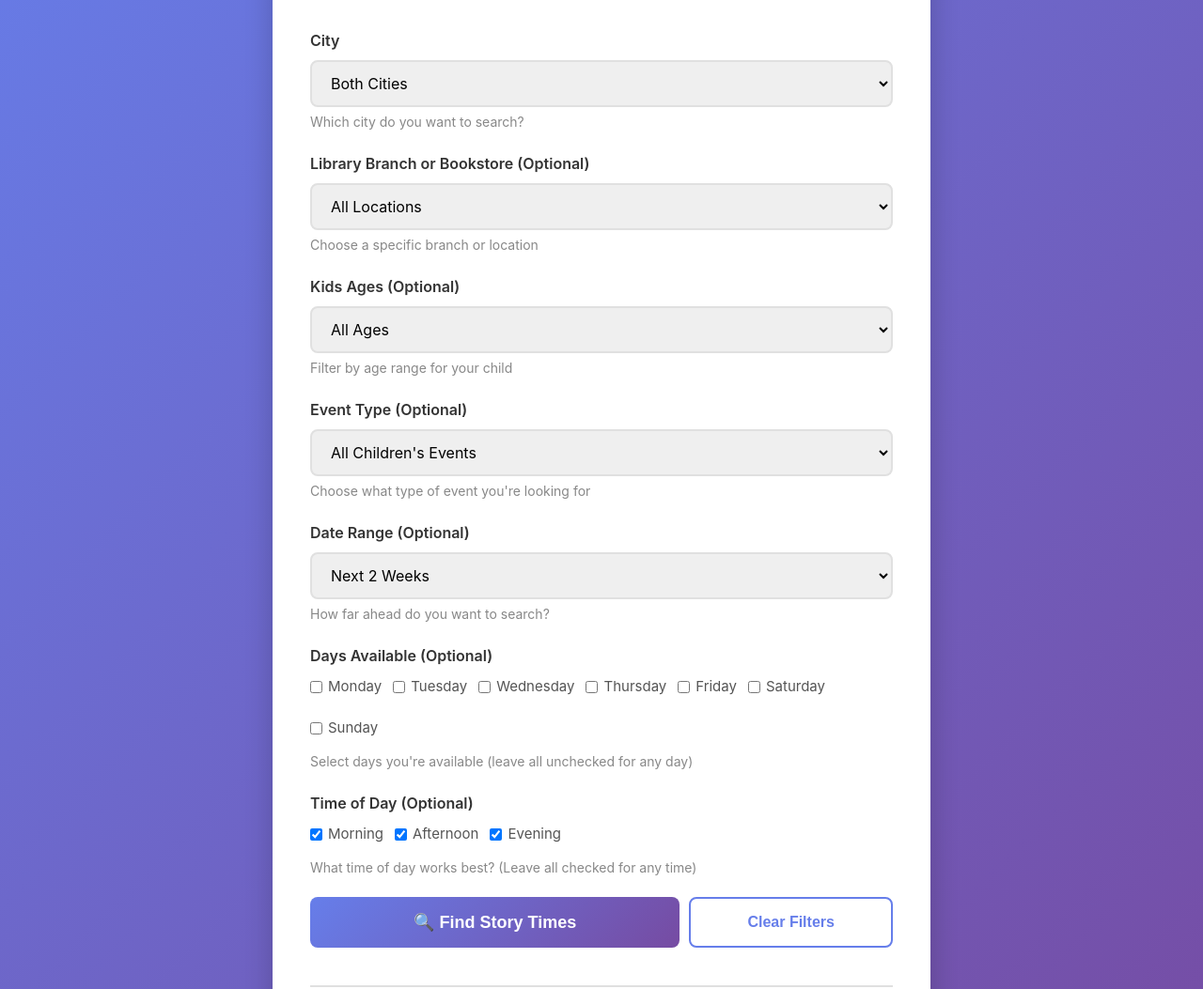
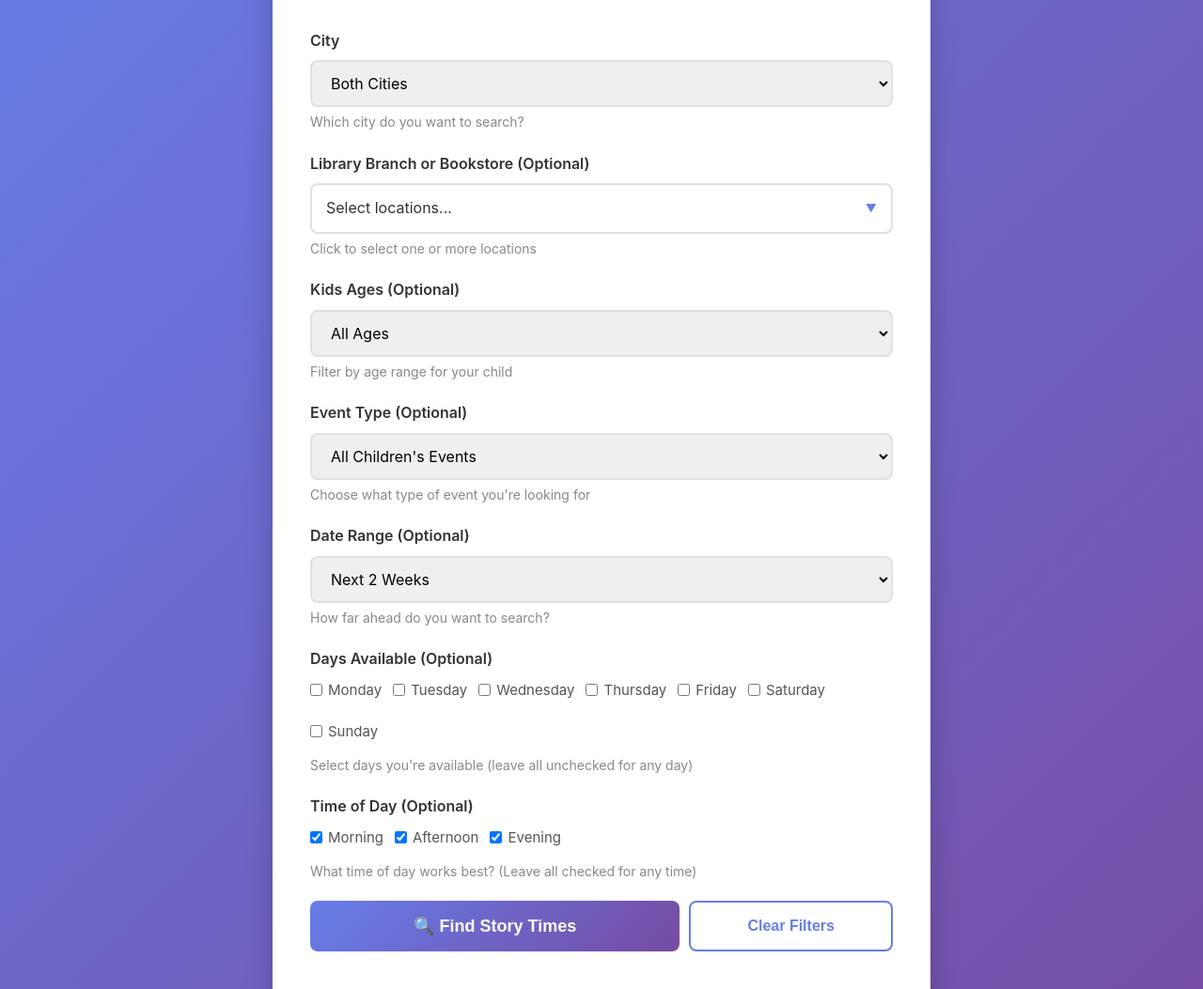
Before and after one commit to mailinhhoang41/story-time-locator, a Flask app: page / in a window 1280 px wide. Shown: the part 211-1264 px from the top of the page at 94% size. Run offline with Flask 3, Linux system fonts and the light colour scheme.

Commit message:
Add custom multi-select dropdown with checkboxes for branch filter
- Replace native multi-select with custom dropdown component
- Sleek dropdown that opens to show checkboxes for each branch
- Grouped by neighborhoods with visual section headers
- Dynamic text display: shows count or branch name based on selections
- Click outside to close dropdown
- Full multi-select functionality - select as many branches as needed
- Improved UX: looks professional and is intuitive to use

Backend changes:
- Updated to handle 'branches' array instead of single 'branch'
- filter_by_branches() function supports multiple branch filtering

🤖 Generated with [Claude Code](https://claude.com/claude-code)

Co-Authored-By: Claude <noreply@anthropic.com>

```diff
--- a/app.py
+++ b/app.py
@@ -117,7 +117,7 @@ def search():
         # The frontend sends these as JSON in the request body
         data = request.get_json()
         city = data.get('city', 'both')  # 'jersey_city', 'hoboken', or 'both'
-        branch = data.get('branch', '')  # Specific branch/location filter
+        branches = data.get('branches', [])  # List of selected branches (multi-select)
         kids_ages = data.get('kids_ages', '')
         days_preference = data.get('days', [])  # List of selected days
         date_range = data.get('date_range', 'all')  # 'week', '2weeks', 'month', 'all'
@@ -158,9 +158,9 @@ def search():
         if date_range != 'all':
             events = filter_by_date_range(events, date_range)
 
-        # Filter by branch/location if specified
-        if branch:
-            events = filter_by_branch(events, branch)
+        # Filter by branch/location if specified (multi-select)
+        if branches:
+            events = filter_by_branches(events, branches)
 
         # Filter by age range if specified
         # Age format: "0-2", "3-5", "6-11", etc.
@@ -550,18 +550,18 @@ def filter_by_date_range(events, date_range):
     return filtered
 
 
-def filter_by_branch(events, branch):
+def filter_by_branches(events, branches):
     """
-    Filter events by specific branch or location
+    Filter events by multiple branches or locations (multi-select)
 
     Args:
         events: List of event dictionaries
-        branch: String - the branch name to filter by
+        branches: List of branch names to filter by
 
     Returns:
-        Filtered list of events at the specified branch
+        Filtered list of events at any of the specified branches
     """
-    if not branch:
+    if not branches:
         return events
 
     filtered = []
@@ -573,9 +573,11 @@ def filter_by_branch(events, branch):
         if not event_branch:
             event_branch = event.get('location', '')
 
-        # Match if the branch name is contained in the event's branch/location
-        if branch.lower() in event_branch.lower():
-            filtered.append(event)
+        # Match if any of the selected branches match this event
+        for branch in branches:
+            if branch.lower() in event_branch.lower():
+                filtered.append(event)
+                break  # Don't add the same event multiple times
 
     return filtered
 
--- a/static/script.js
+++ b/static/script.js
@@ -50,7 +50,7 @@ document.addEventListener('DOMContentLoaded', function() {
         // Build request data
         const data = {
             city: formData.get('city'),
-            branch: formData.get('branch') || '',
+            branches: selectedBranches,  // Changed from 'branch' to 'branches' array
             kids_ages: formData.get('kids_ages') || '',
             venue_type: formData.get('venue_type') || 'all',
             event_type: formData.get('event_type') || 'all',
@@ -288,7 +288,23 @@ document.addEventListener('DOMContentLoaded', function() {
      * Handle city selection change - update branch options based on city
      */
     const citySelect = document.getElementById('city');
-    const branchSelect = document.getElementById('branch');
+    const branchDropdownHeader = document.getElementById('branchDropdownHeader');
+    const branchDropdownOptions = document.getElementById('branchDropdownOptions');
+    const branchSelectedText = document.getElementById('branchSelectedText');
+
+    // Track selected branches
+    let selectedBranches = [];
+
+    // Function to update the selected text display
+    function updateSelectedText() {
+        if (selectedBranches.length === 0) {
+            branchSelectedText.textContent = 'Select locations...';
+        } else if (selectedBranches.length === 1) {
+            branchSelectedText.textContent = selectedBranches[0];
+        } else {
+            branchSelectedText.textContent = `${selectedBranches.length} locations selected`;
+        }
+    }
 
     // Function to load branches for a given city
     async function loadBranches(city) {
@@ -315,29 +331,69 @@ document.addEventListener('DOMContentLoaded', function() {
             }
 
             // Clear existing options and rebuild
-            branchSelect.innerHTML = '<option value="">All Locations</option>';
+            branchDropdownOptions.innerHTML = '';
 
-            // Add branch options with optgroups
+            // Add branch options with groups and checkboxes
             allGroups.forEach(group => {
-                const optgroup = document.createElement('optgroup');
-                optgroup.label = group.label;
+                // Add group label
+                const groupLabel = document.createElement('div');
+                groupLabel.className = 'multiselect-group-label';
+                groupLabel.textContent = group.label;
+                branchDropdownOptions.appendChild(groupLabel);
 
+                // Add branches in this group
                 group.branches.forEach(branch => {
-                    const option = document.createElement('option');
-                    option.value = branch;
-                    option.textContent = branch;
-                    optgroup.appendChild(option);
+                    const optionDiv = document.createElement('div');
+                    optionDiv.className = 'multiselect-option';
+
+                    const checkbox = document.createElement('input');
+                    checkbox.type = 'checkbox';
+                    checkbox.id = `branch-${branch.replace(/\s+/g, '-')}`;
+                    checkbox.value = branch;
+                    checkbox.checked = selectedBranches.includes(branch);
+
+                    const label = document.createElement('label');
+                    label.htmlFor = checkbox.id;
+                    label.textContent = branch;
+
+                    // Handle checkbox change
+                    checkbox.addEventListener('change', function() {
+                        if (this.checked) {
+                            if (!selectedBranches.includes(branch)) {
+                                selectedBranches.push(branch);
+                            }
+                        } else {
+                            selectedBranches = selectedBranches.filter(b => b !== branch);
+                        }
+                        updateSelectedText();
+                    });
+
+                    optionDiv.appendChild(checkbox);
+                    optionDiv.appendChild(label);
+                    branchDropdownOptions.appendChild(optionDiv);
                 });
-
-                branchSelect.appendChild(optgroup);
             });
 
         } catch (err) {
             console.error('Failed to load branches:', err);
-            // Keep the dropdown but show just "All Locations"
-            branchSelect.innerHTML = '<option value="">All Locations</option>';
+            branchDropdownOptions.innerHTML = '';
         }
     }
+
+    // Toggle dropdown open/close
+    branchDropdownHeader.addEventListener('click', function() {
+        const isOpen = branchDropdownOptions.style.display === 'block';
+        branchDropdownOptions.style.display = isOpen ? 'none' : 'block';
+        branchDropdownHeader.classList.toggle('active', !isOpen);
+    });
+
+    // Close dropdown when clicking outside
+    document.addEventListener('click', function(event) {
+        if (!event.target.closest('.custom-multiselect')) {
+            branchDropdownOptions.style.display = 'none';
+            branchDropdownHeader.classList.remove('active');
+        }
+    });
 
     // Load branches on page load (default is "both" cities)
     loadBranches('both');
@@ -345,9 +401,9 @@ document.addEventListener('DOMContentLoaded', function() {
     // Update branches when city selection changes
     citySelect.addEventListener('change', async function() {
         const selectedCity = citySelect.value;
+        selectedBranches = []; // Clear selections
+        updateSelectedText();
         await loadBranches(selectedCity);
-        // Reset branch selection when city changes
-        branchSelect.value = '';
     });
 
     /**
@@ -364,7 +420,8 @@ document.addEventListener('DOMContentLoaded', function() {
             document.getElementById('date_range').value = '2weeks';
 
             // Reset branch filter and reload all branches
-            branchSelect.value = '';
+            selectedBranches = [];
+            updateSelectedText();
             loadBranches('both');
 
             // Uncheck all day checkboxes
--- a/static/style.css
+++ b/static/style.css
@@ -522,3 +522,91 @@ footer {
         width: 100%;
     }
 }
+
+/* ===== CUSTOM MULTI-SELECT DROPDOWN ===== */
+
+.custom-multiselect {
+    position: relative;
+    width: 100%;
+}
+
+.multiselect-header {
+    padding: 12px 15px;
+    border: 2px solid #e0e0e0;
+    border-radius: 8px;
+    background: white;
+    cursor: pointer;
+    display: flex;
+    justify-content: space-between;
+    align-items: center;
+    transition: all 0.3s ease;
+}
+
+.multiselect-header:hover {
+    border-color: #667eea;
+}
+
+.multiselect-header.active {
+    border-color: #667eea;
+    border-bottom-left-radius: 0;
+    border-bottom-right-radius: 0;
+}
+
+.dropdown-arrow {
+    transition: transform 0.3s ease;
+    color: #667eea;
+    font-size: 12px;
+}
+
+.multiselect-header.active .dropdown-arrow {
+    transform: rotate(180deg);
+}
+
+.multiselect-options {
+    position: absolute;
+    top: 100%;
+    left: 0;
+    right: 0;
+    background: white;
+    border: 2px solid #667eea;
+    border-top: none;
+    border-bottom-left-radius: 8px;
+    border-bottom-right-radius: 8px;
+    max-height: 300px;
+    overflow-y: auto;
+    z-index: 1000;
+    box-shadow: 0 4px 6px rgba(0, 0, 0, 0.1);
+}
+
+.multiselect-group-label {
+    padding: 8px 15px;
+    background: #f5f5f5;
+    font-weight: 600;
+    font-size: 12px;
+    color: #667eea;
+    text-transform: uppercase;
+    letter-spacing: 0.5px;
+}
+
+.multiselect-option {
+    padding: 10px 15px;
+    cursor: pointer;
+    display: flex;
+    align-items: center;
+    transition: background-color 0.2s ease;
+}
+
+.multiselect-option:hover {
+    background-color: #f0f4ff;
+}
+
+.multiselect-option input[type="checkbox"] {
+    margin-right: 10px;
+    cursor: pointer;
+}
+
+.multiselect-option label {
+    cursor: pointer;
+    flex-grow: 1;
+    user-select: none;
+}
--- a/templates/index.html
+++ b/templates/index.html
@@ -46,14 +46,16 @@
             <!-- Branch/Location Filter -->
             <div class="form-group" id="branchFilterGroup">
                 <label for="branch">Library Branch or Bookstore (Optional)</label>
-                <select
-                    id="branch"
-                    name="branch"
-                    aria-label="Select a branch or location"
-                >
-                    <option value="">All Locations</option>
-                </select>
-                <small>Choose a specific branch or location</small>
+                <div class="custom-multiselect">
+                    <div class="multiselect-header" id="branchDropdownHeader">
+                        <span id="branchSelectedText">Select locations...</span>
+                        <span class="dropdown-arrow">▼</span>
+                    </div>
+                    <div class="multiselect-options" id="branchDropdownOptions" style="display: none;">
+                        <!-- Options will be populated by JavaScript -->
+                    </div>
+                </div>
+                <small>Click to select one or more locations</small>
             </div>
 
             <!-- Kids Ages Input -->
```
